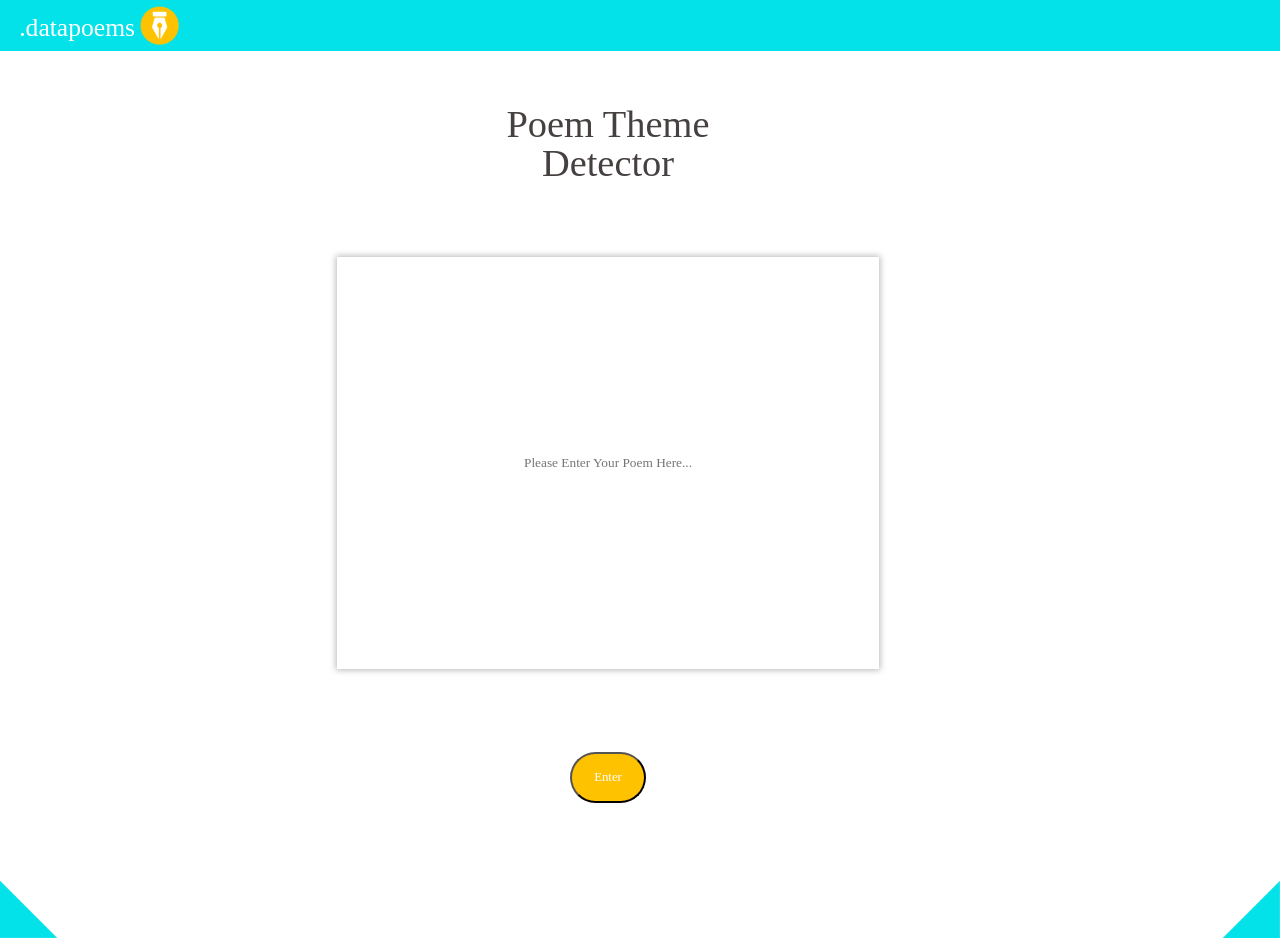
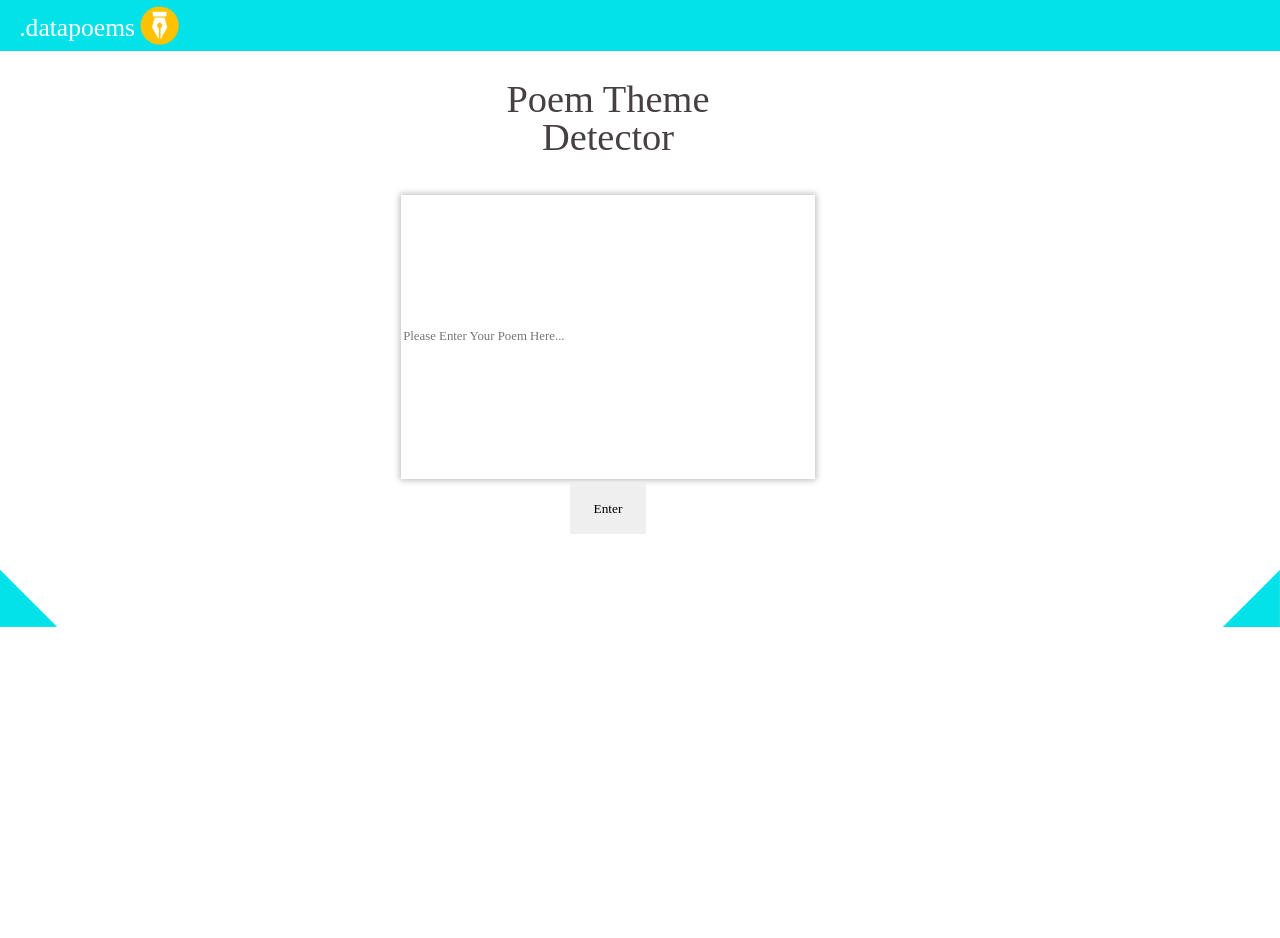
Before and after one commit to CEWL/datapoems, a React (Create React App) app in the folder website/: page / in a window 1280 px wide. After the commit the page ends 800 px from the top, so only its background shows below. Built offline with nearby package versions, Linux system fonts and the light colour scheme; the HTML template or start-up script is replaced by a standard one.

Commit message:
Fixed triangle position and addded button animations

```diff
--- a/website/src/App.js
+++ b/website/src/App.js
@@ -24,7 +24,7 @@ class App extends React.Component {
                         <input className="box" type="text" name="userPoem" placeholder="Please Enter Your Poem Here..."></input>
                         </form>
                     </div>
-                    <button class="button">Enter</button>
+                    <button className="button">Enter</button>
                     <img className="leftTriangle" src="./leftSideTriangle.png"/>
                     <img className="rightTriangle" src="./rightSideTriangle.png"/>
                 </div>
--- a/website/src/App.scss
+++ b/website/src/App.scss
@@ -39,7 +39,7 @@ body {
             padding-left: 1.5vw;
             font-size: 2vw;
             color: #FFFFFF;
-            font-family: "Raleway";
+            font-family: 'Raleway';
             }
         .logo {
             padding-top: 0.5vw;
@@ -60,7 +60,7 @@ body {
                 color: #464040;
                 font-size: 3vw;
                 justify-self: center;
-                margin-top: 4vw;
+                margin-top: 2vw;
                 font-family: 'Raleway';
             }
             .sloganLineTwo {
@@ -69,7 +69,7 @@ body {
                 color: #464040;
                 font-size: 3vw;
                 justify-self: center;
-                margin-top: 7vw;
+                margin-top: 5vw;
                 font-family: 'Raleway';
             }
             .textBox {
@@ -77,10 +77,12 @@ body {
                 grid-column: 3/4;
                 justify-Self: center;
                     .box{
-                        text-align: center;
+                        text-align: left;
                         font-family: "Raleway";
-                        width: 42vw;
-                        height: 32vw;
+                        font-size: 1vw;
+                        color: #464040;
+                        width: 32vw;
+                        height: 22vw;
                         border: 0.05vw;
                         border-color: #B6B6B6;
                         box-shadow: 0vw 0vw 0.5vw 0.05vw #B6B6B6;
@@ -91,7 +93,6 @@ body {
                 grid-column: 3/4;
                 width: 6vw;
                 height: 4vw;
-                margin-top: 6.5vw;
                 background-color: #FFC200;
                 border-radius: 2vw;
                 color: #FFFFFF;
@@ -100,21 +101,29 @@ body {
                 font-size: 1vw;
                 cursor: pointer;
                 font-family: 'Raleway';
-                margin-bottom: 0vw;
+                margin-top: 3vw;
+                border: none;
+                transition: all 0.2s ease;
+            }
+            .button:focus {
+                outline: none;
+            }
+            .button:hover {
+                transform: scale(1.1);
             }
             .leftTriangle {
-                margin:0;
-                grid-row: 4;
+                grid-row: 3;
                 grid-column: 1;
                 height: 5vw;
                 width: 5vw;
+                margin-top: 6.25vw;
             }
             .rightTriangle {
-                margin:0;
-                grid-row: 4;
+                grid-row: 3;
                 grid-column: 6;
                 height: 5vw;
                 width: 5vw;
+                margin-top: 6.25vw;
             }
     }
 }
```
